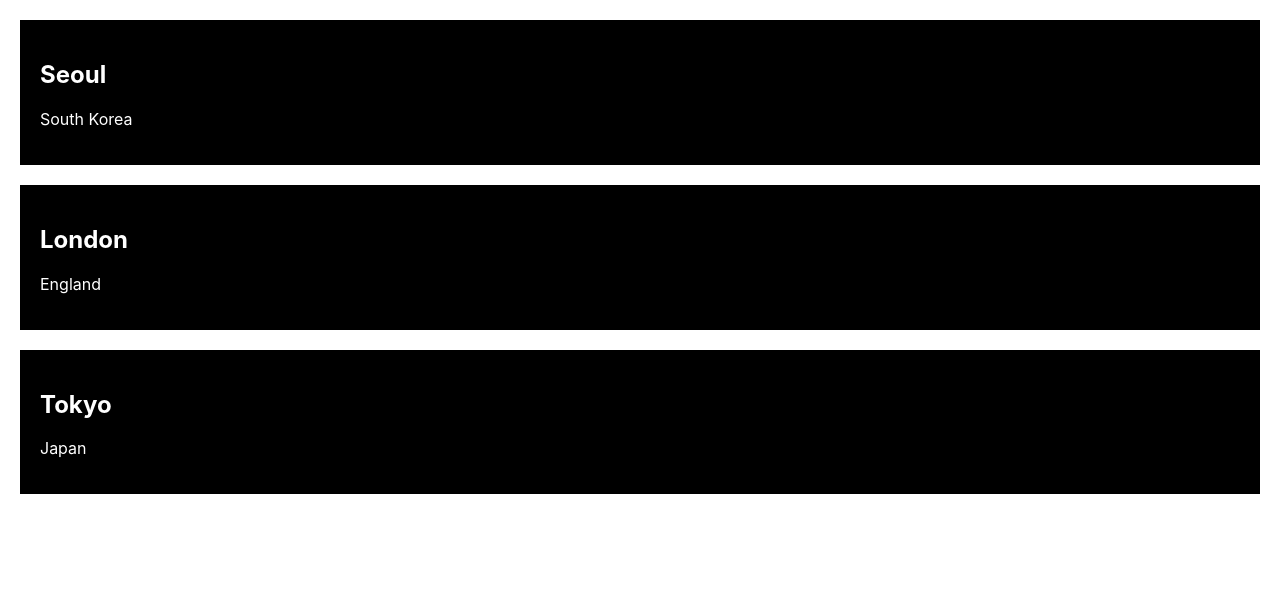
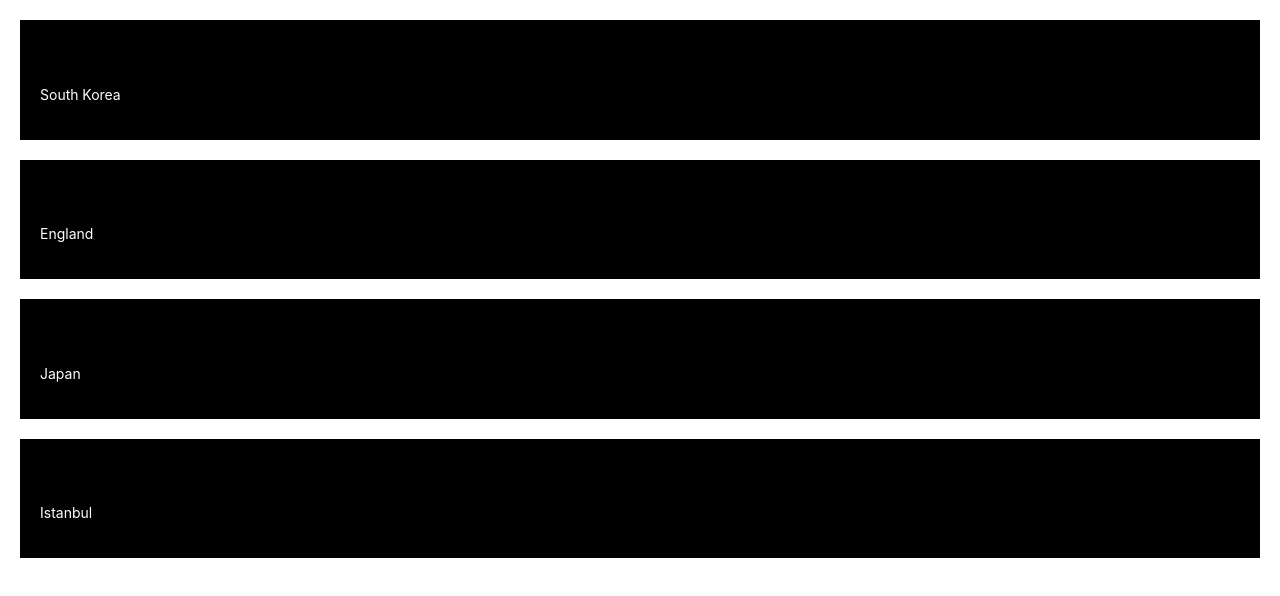
Before and after one commit to afidarindy/WEB3A-431729-AFIDA-REACT, a React (Create React App) app: page / in a window 1280 px wide. Shown: the top 596 px of the page. Built offline with nearby package versions, Linux system fonts and the light colour scheme.

Commit message:
import antd

```diff
--- a/src/App.css
+++ b/src/App.css
@@ -1,3 +1,4 @@
+@import '~antd/dist/antd.css';
 .App {
   text-align: center;
 }
--- a/src/App.js
+++ b/src/App.js
@@ -19,6 +19,7 @@
       <Cities city="Seoul" country="South Korea" />
       <Cities city="London" country="England" />
       <Cities city="Tokyo" country="Japan" />
+      <Cities city="Turkiye" country="Istanbul" />
   </div>
   )
 }
```
Also changed, not shown: 2 other files (tests, documents, lock files or other folders).
